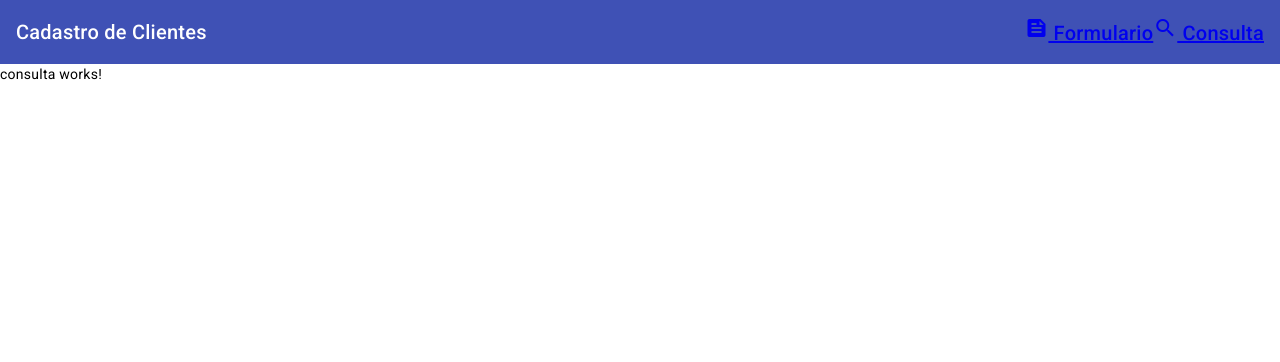
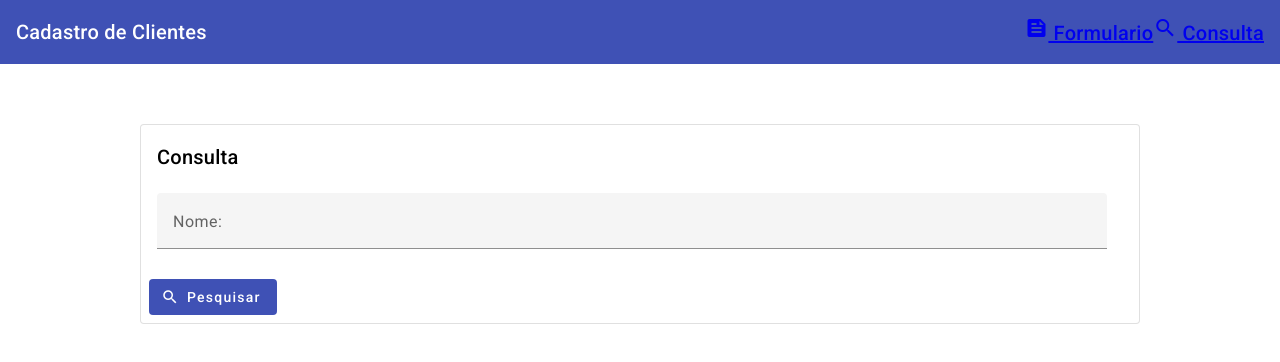
Before and after one commit to Frezende76/Projeto_Angular_19, an Angular app in the folder meu-projeto-sistema-cadastro/: page /consulta in a window 1280 px wide. Shown: the top 362 px of the page. Built offline with nearby package versions, Linux system fonts and the light colour scheme.

Commit message:
Update: Iniicado o processo de criação do formulário de consulta.

```diff
--- a/meu-projeto-sistema-cadastro/src/app/consulta/consulta.component.html
+++ b/meu-projeto-sistema-cadastro/src/app/consulta/consulta.component.html
@@ -1 +1,27 @@
-<p>consulta works!</p>
+<div fxLayout="row" fxLayoutAlign="center">
+    <div fxLayout="column" fxFlex="1000px">
+        <form class="mt-60" #buscaForm="ngForm">
+            <mat-card appearance="outlined">
+                <mat-card-header>
+                    <mat-card-title>Consulta</mat-card-title>
+                </mat-card-header>
+                <mat-card-content class="mt-20">
+                    <div fxLayout="row">
+                        <div fxLayout="column" fxFlex="950px">
+                            <mat-form-field class="full-width">
+                                <mat-label>Nome:</mat-label>
+                                <input matInput placeholder="ex: josé" />
+                            </mat-form-field>
+                        </div>
+                    </div>
+                </mat-card-content>
+                <mat-card-actions>
+                    <button type="submit" mat-flat-button color="primary">
+                        <mat-icon fontIcon="search"></mat-icon>
+                        Pesquisar
+                    </button>
+                </mat-card-actions>
+            </mat-card>
+        </form>
+    </div>
+</div>
```
Also changed, not shown: meu-projeto-sistema-cadastro/src/app/consulta/consulta.component.ts (+16 -1 lines), 2 other files (tests, documents, lock files or other folders).
